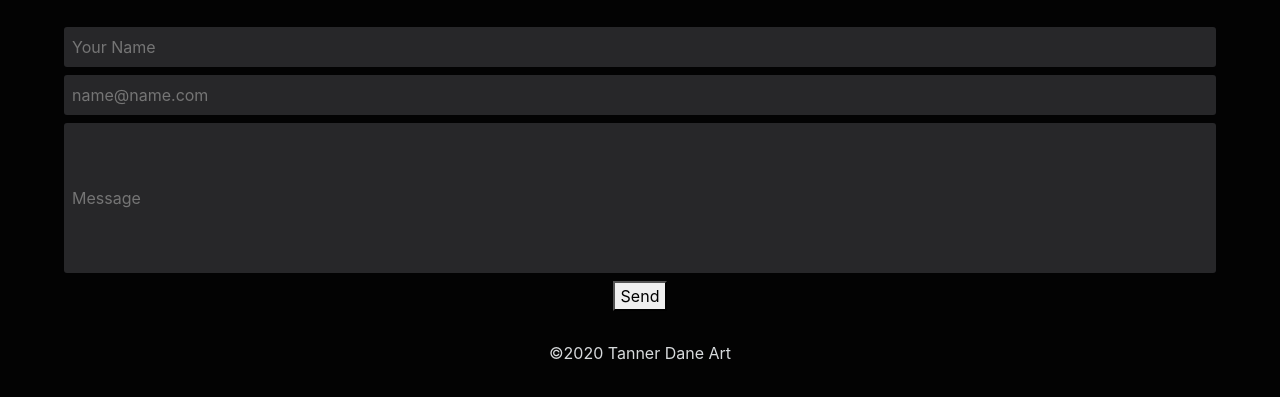
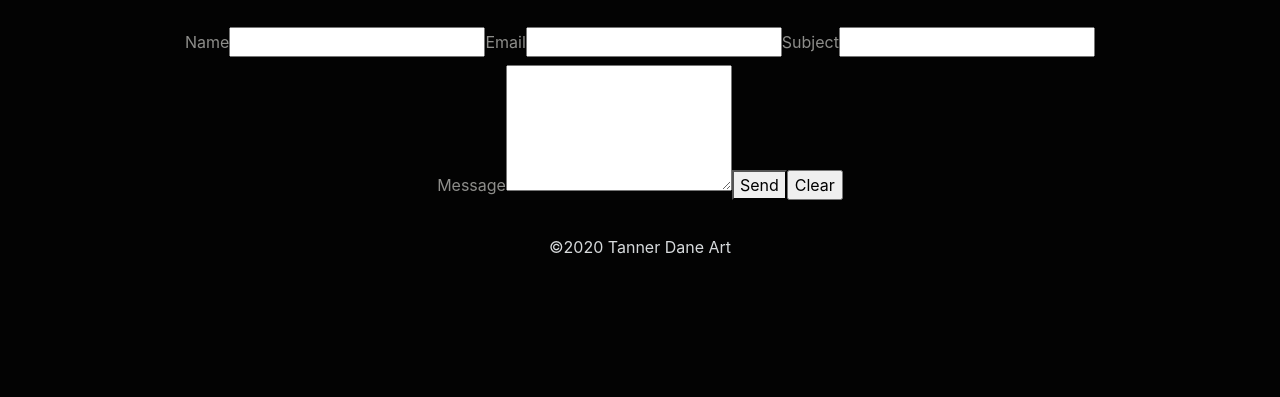
Before and after one commit to JacobiClark/Tanners-Portfolio, a Gatsby site: page /Contact in a window 1280 px wide. Shown: the part 191-588 px from the top of the page. Built offline with nearby package versions, Linux system fonts and the light colour scheme; Gatsby itself is replaced by a stand-in of ours.

Commit message:
form test

```diff
--- a/src/pages/Contact.js
+++ b/src/pages/Contact.js
@@ -28,18 +28,27 @@
       <h3>More of my work can be found on my <a href="https://www.instagram.com/mr_tanj/" rel="noreferrer noopener" target="_blank">Instagram</a></h3>
       <h2>Please slide into my DMs below</h2>
       <FormGroup>
-        <form
-          name="contact-form"
-          method="post"
-          data-netlify="true"
-          data-netlify-honeypot="bot-field"
-        >
-          <Input type="hidden" name="bot-field" />
-          <Input type="hidden" name="form-name" value="contact" />
-          <Input name="name" placeholder="Your Name" type="text" />
-          <Input name="email" placeholder="name@name.com" type="email" />
-          <Input style={{height: '150px'}} name="message" placeholder="Message" type="text" />
+        <form method="post" netlify-honeypot="bot-field" data-netlify="true" name="contact">
+          <input type="hidden" name="bot-field" />
+          <input type="hidden" name="form-name" value="contact" />
+          <label>
+            Name
+            <input type="text" name="name" id="name" />
+          </label>
+          <label>
+            Email
+            <input type="email" name="email" id="email" />
+          </label>
+          <label>
+            Subject
+            <input type="text" name="subject" id="subject" />
+          </label>
+          <label>
+            Message
+            <textarea name="message" id="message" rows="5" />
+          </label>
           <button type="submit">Send</button>
+          <input type="reset" value="Clear" />
         </form>
       </FormGroup>
     </Layout>
```
